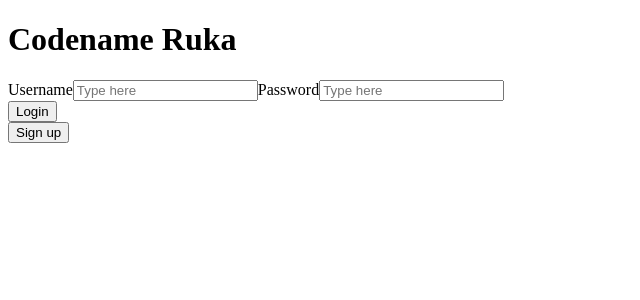
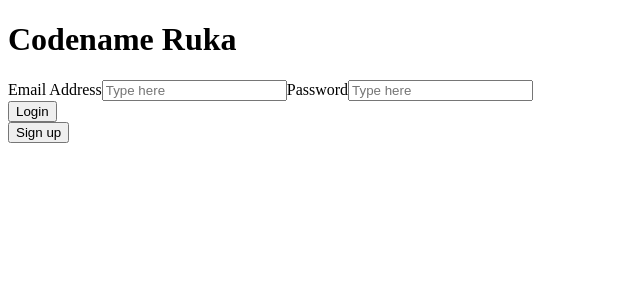
Before and after one commit to SpiralNuggets/CodenameRuka, a Next.js app: page /login in a window 1280 px wide. Shown: the top 300 px of the page, without its empty margins (0-640 px from the left). Built offline with nearby package versions, Linux system fonts and the light colour scheme.

Commit message:
refactor(login): Change label from 'Username' to 'Email Address'

```diff
--- a/src/pages/login.tsx
+++ b/src/pages/login.tsx
@@ -10,7 +10,7 @@ const login = () => {
         <div className="w-64 sm:w-80 md:w-[30rem] bg-neutral-300 rounded-lg flex flex-col items-center px-6 pb-6 pt-2 gap-6">
           <div className="form-control w-full">
             <label className="label">
-              <span className="label-text text-black text-base">Username</span>
+              <span className="label-text text-black text-base">Email Address</span>
             </label>
             <input
               type="text"
```
